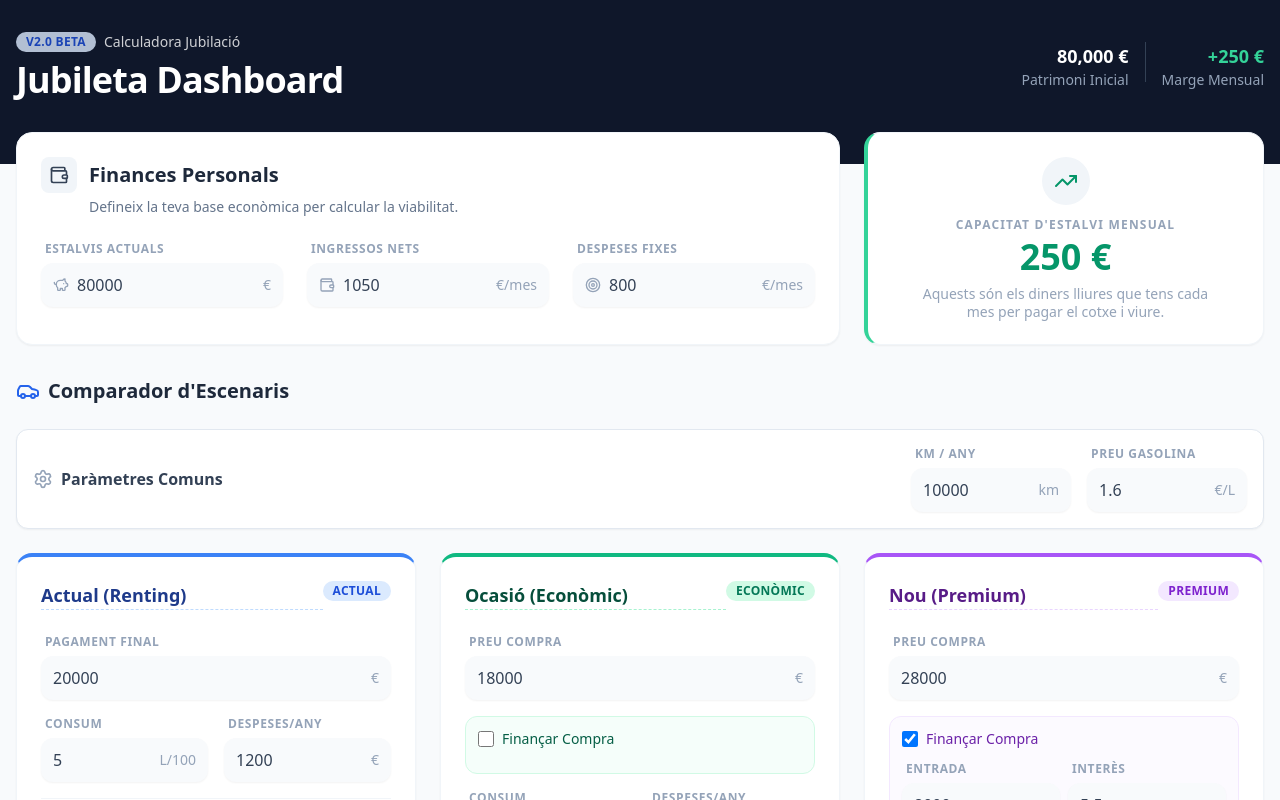
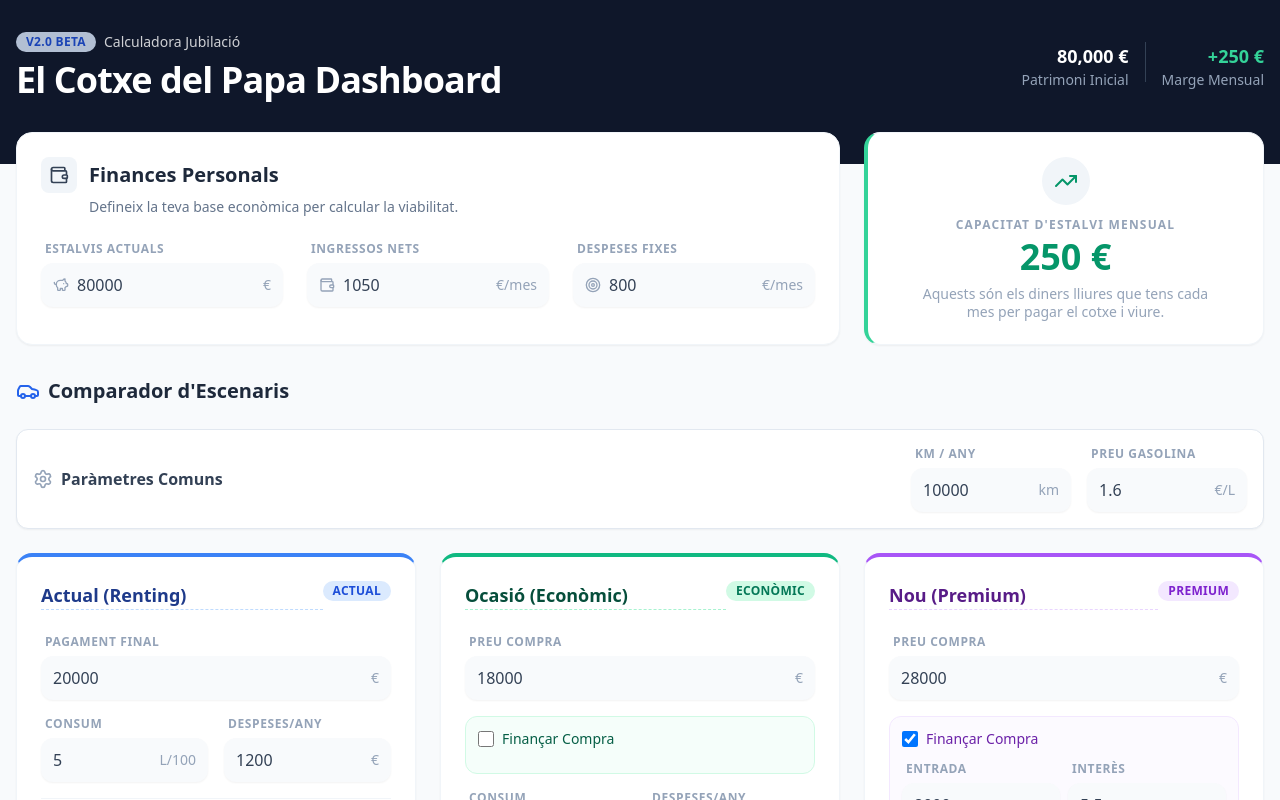
Before and after one commit to guillegamba/el-cotxe-del-papa, a React (Vite) app: page / in a window 1280 px wide. Shown: the top 800 px of the page. Built offline with nearby package versions, Linux system fonts and the light colour scheme.

Commit message:
Update App-no-jubileta.jsx

```diff
--- a/src/App.jsx
+++ b/src/App.jsx
@@ -373,7 +373,7 @@ export default function DashboardFinancesModern() {
                 <span className="text-sm font-medium">Calculadora Jubilació</span>
              </div>
              <h1 className="text-3xl md:text-4xl font-extrabold tracking-tight text-white flex items-center gap-3">
-               Jubileta Dashboard
+               El Cotxe del Papa Dashboard
              </h1>
           </div>
 
```
